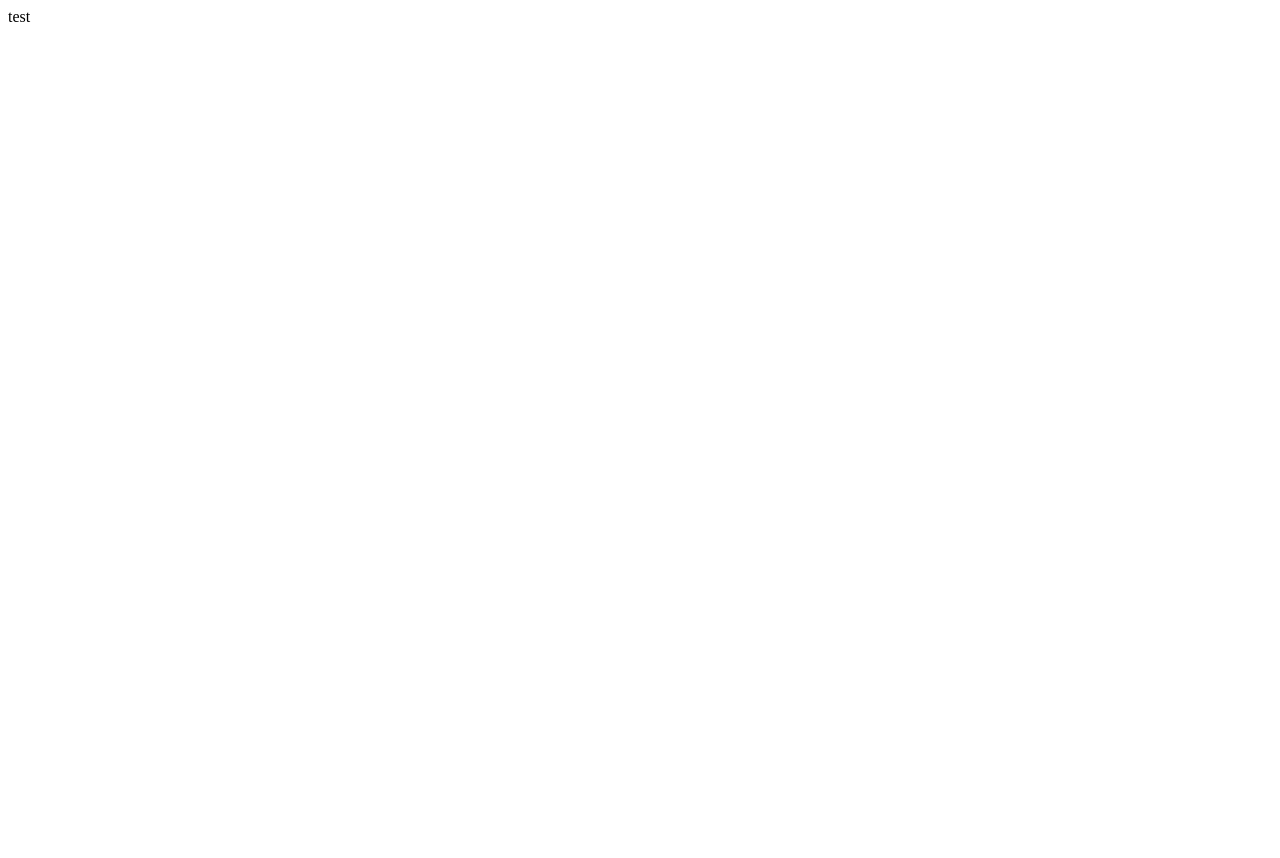
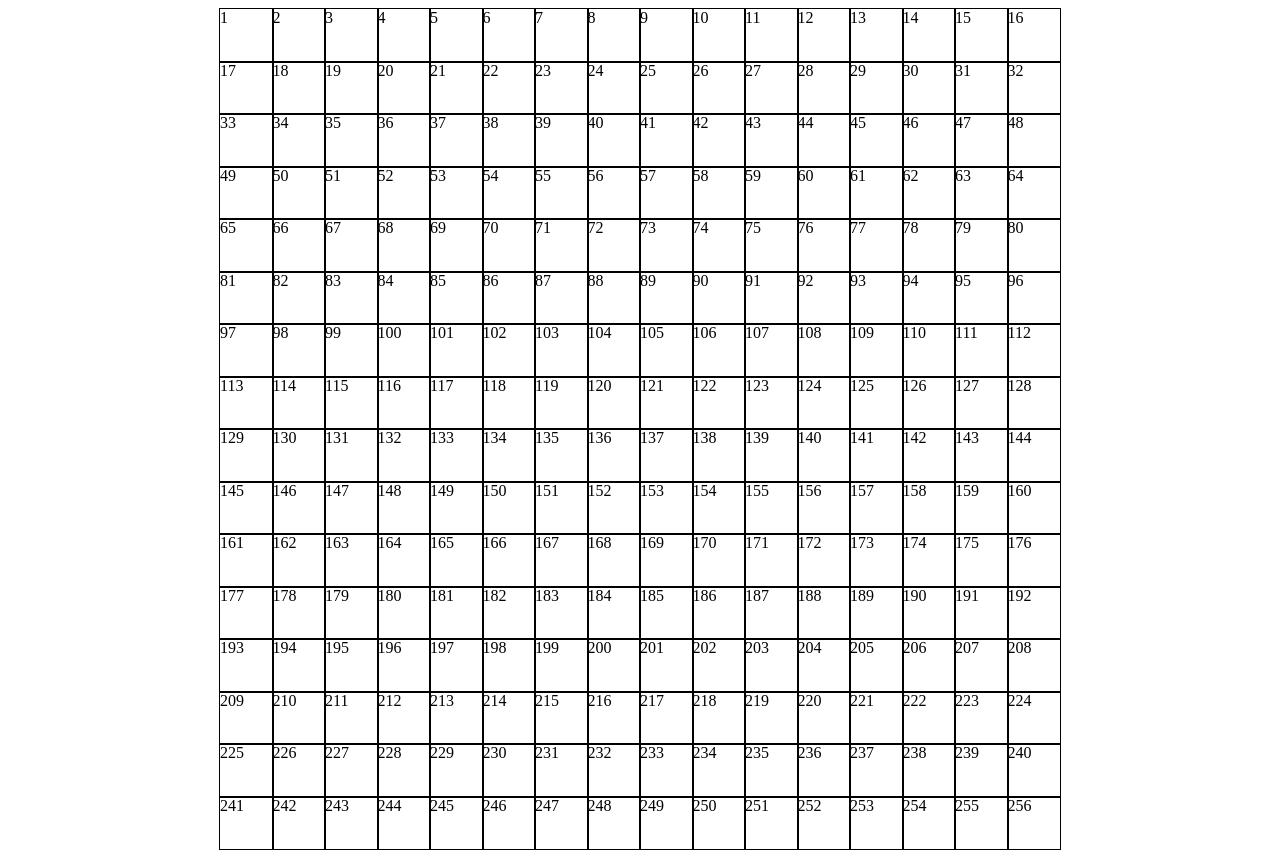
Before and after one commit to bBob21/odin-etch-a-sketch, a plain HTML site: page index.html in a window 1280 px wide. Before the commit the page ends 800 px from the top, so only its background shows below. Drawn offline with Linux system fonts and the light colour scheme.

Commit message:
Created 16x16 grid within DOM and aligned with flexbox

```diff
--- a/index.html
+++ b/index.html
@@ -8,6 +8,6 @@
     <title>Etch a Sketch</title>
 </head>
 <body>
-    <div id="container">test</div>
+    <div id="container"></div>
 </body>
 </html>
--- a/script.js
+++ b/script.js
@@ -0,0 +1,10 @@
+let container = document.querySelector("#container");
+const dimensions = 16;
+for (let i = 1; i < dimensions**2+1; i++){
+    let square = document.createElement("div");
+    square.classList.add("square");
+    square.textContent = i;
+    square.style["width"] = `${840/16}px`;
+    square.style["height"] = `${840/16}px`;
+    container.appendChild(square);
+}
--- a/style.css
+++ b/style.css
@@ -0,0 +1,15 @@
+#container{
+    display:flex;
+    justify-content:center;
+    align-items: center;
+    margin:auto;
+    width:840px;
+    height:840px;
+    border:1px solid pink;
+    flex-wrap: wrap;
+}
+
+#container div {
+    border:1px solid black;
+    margin:-1px;
+}
```
